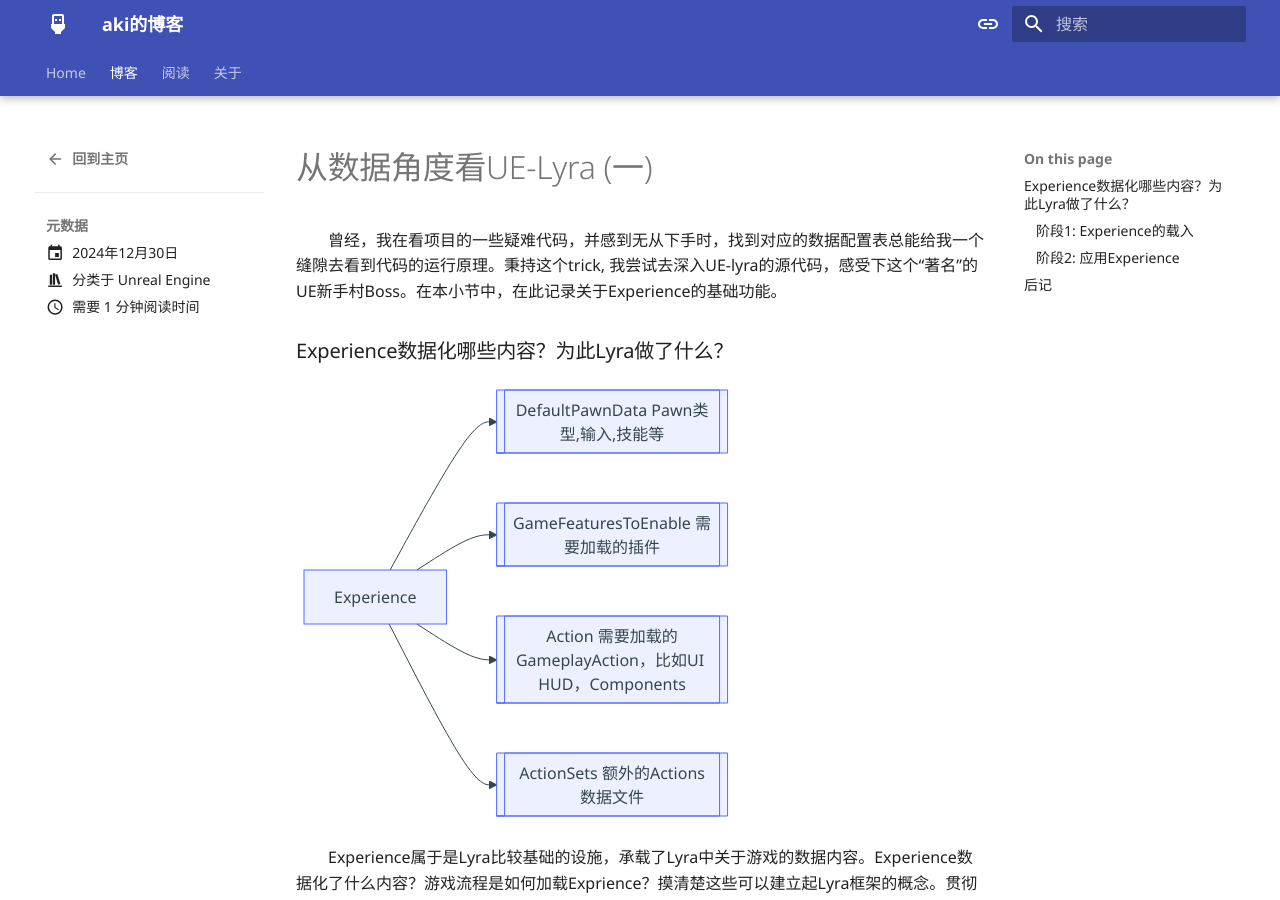
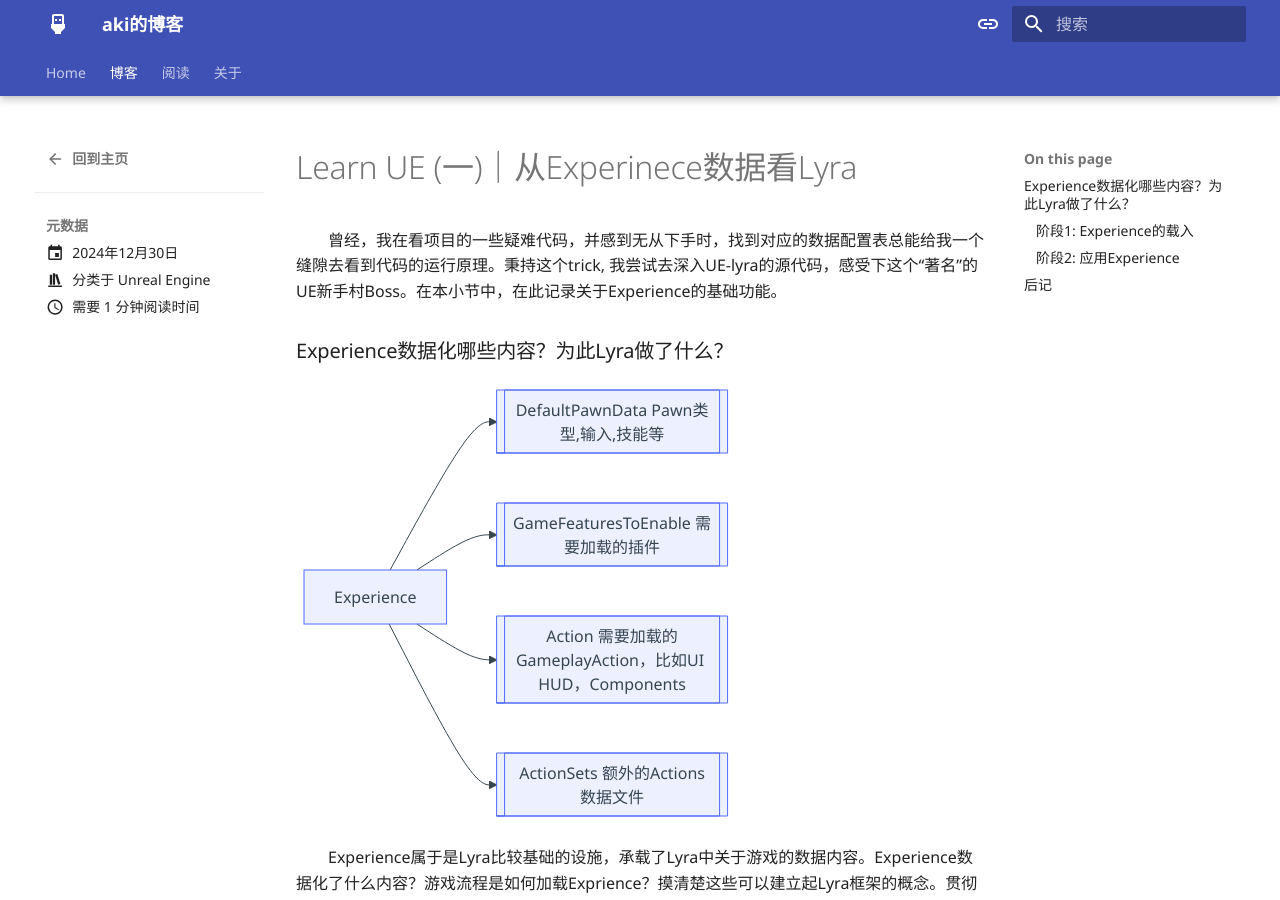
Before and after one commit to AkiyamaZw/neta_note, an MkDocs documentation site: the page built from docs/blog/posts/ue_lyra.md, in a window 1280 px wide and 900 px high. Built offline with MkDocs 1.6.1 and Material for MkDocs 9.7.7, drawn with Linux system fonts in a browser that asks for light colours; nearby versions of some CDN libraries; library files that are not in the unit come from our copies; comment, search, counter and statistics services are not loaded.

Commit message:
change name

```diff
--- a/docs/blog/posts/ue_lyra.md
+++ b/docs/blog/posts/ue_lyra.md
@@ -5,7 +5,7 @@ categories:
     - Unreal Engine
 tags: note
 ---
-# 从数据角度看UE-Lyra (一)
+# Learn UE (一)｜从Experinece数据看Lyra
 
 &emsp;&emsp;曾经，我在看项目的一些疑难代码，并感到无从下手时，找到对应的数据配置表总能给我一个缝隙去看到代码的运行原理。秉持这个trick, 我尝试去深入UE-lyra的源代码，感受下这个“著名”的UE新手村Boss。在本小节中，在此记录关于Experience的基础功能。
 <!-- more -->
```
